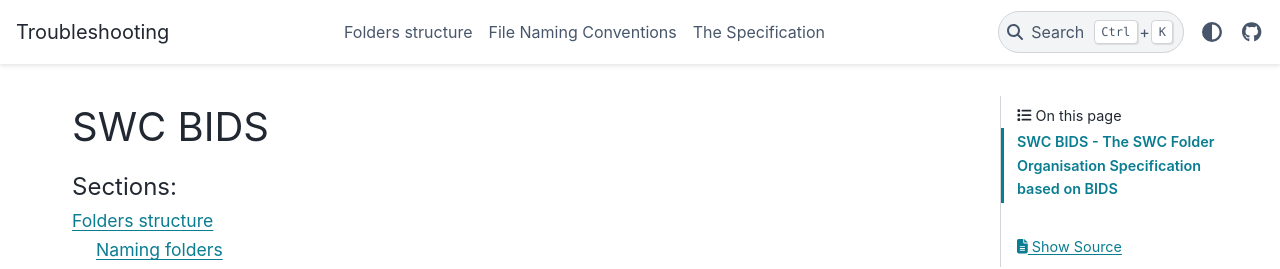
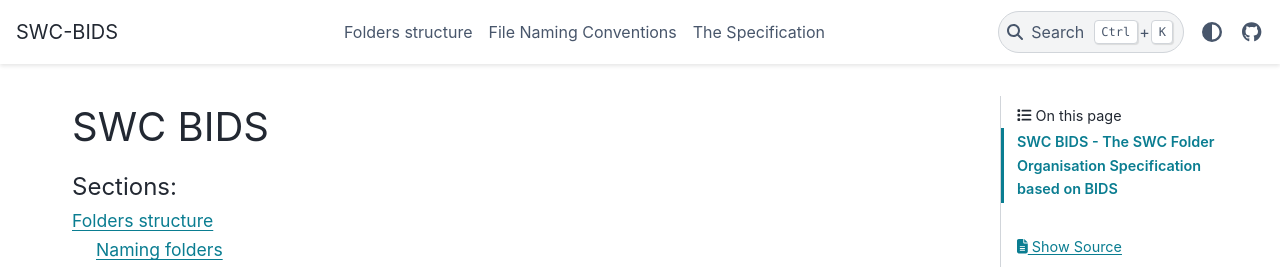
Before and after one commit to neuroinformatics-unit/NeuroBlueprint, a Sphinx documentation site: the page built from docs/source/index.rst, in a window 1280 px wide. Shown: the top 269 px of the page. Built offline with Sphinx 7.4.7 and the PyData theme 0.15.4, drawn with Linux system fonts in a browser that asks for light colours.

Commit message:
Update page name (#2)

```diff
--- a/docs/source/conf.py
+++ b/docs/source/conf.py
@@ -17,7 +17,7 @@
 
 # -- Project information -----------------------------------------------------
 
-project = 'troubleshooting'
+project = 'SWC-BIDS'
 copyright = '2022, Neuroinformatics Unit'
 author = 'Neuroinformatics Unit'
 
@@ -81,7 +81,7 @@ exclude_patterns = [
 # a list of builtin themes.
 #
 html_theme = 'pydata_sphinx_theme'
-html_title = 'Troubleshooting'
+html_title = 'SWC-BIDS'
 
 ## Cutomize the theme
 html_theme_options = {
```
